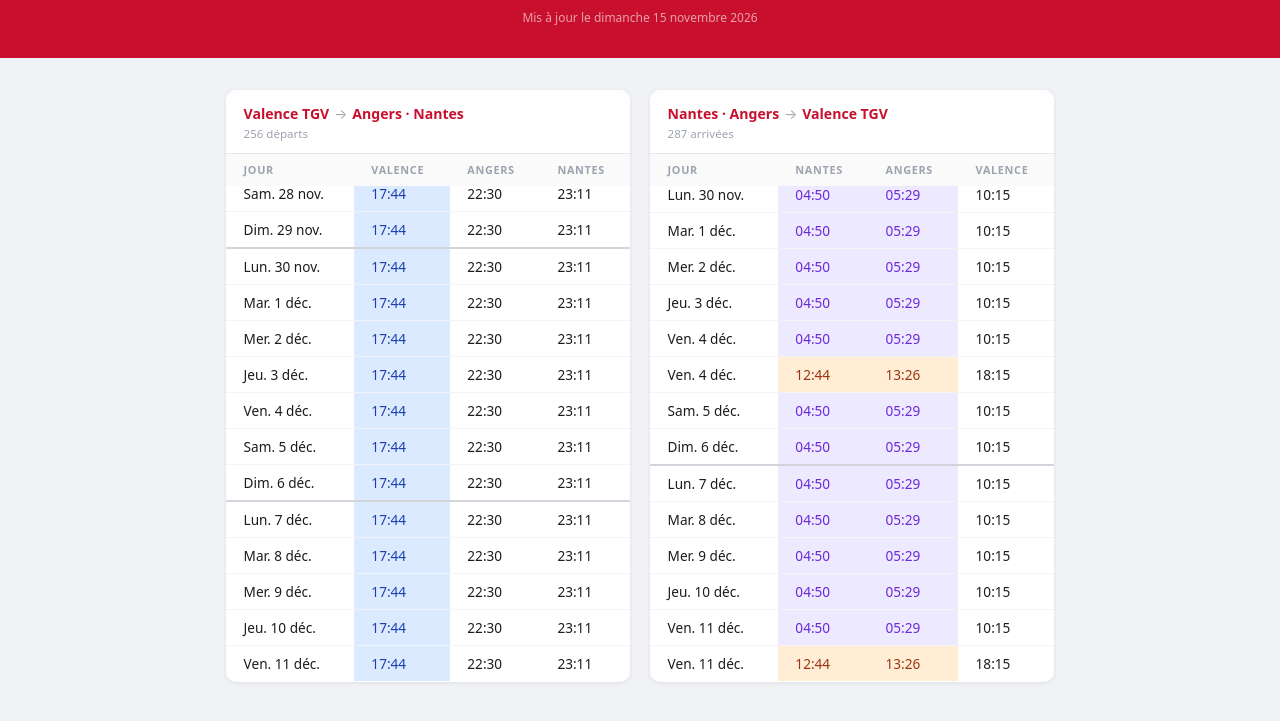
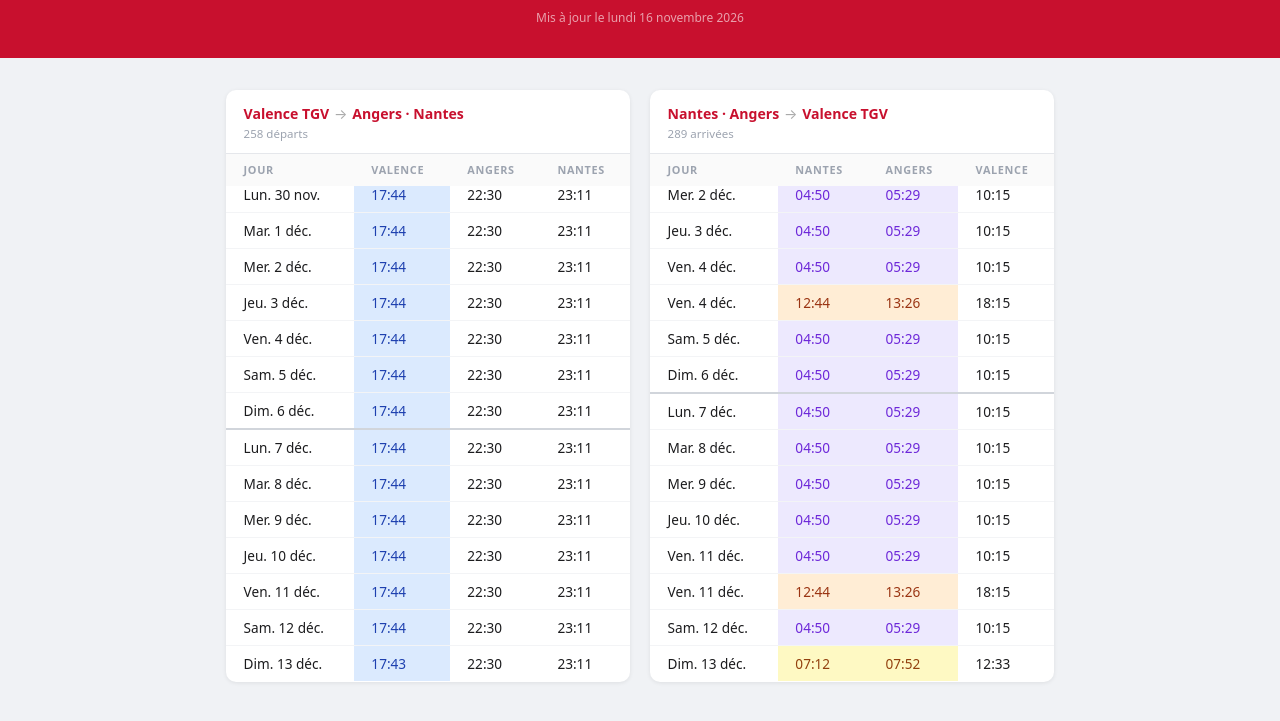
Before and after one commit to pcreux/trains-direct-valence-nantes, a plain HTML site: page index.html in a window 1280 px wide. Shown: the part 101-822 px from the top of the page. Drawn offline with Linux system fonts and the light colour scheme.

Commit message:
Update schedule 2026-11-16

```diff
--- a/index.html
+++ b/index.html
@@ -103,13 +103,13 @@
     <header>
       <h1>🚄 Trains directs</h1>
       <p class="subtitle">Valence TGV ↔ Angers · Nantes</p>
-      <p class="updated">Mis à jour le dimanche 15 novembre 2026</p>
+      <p class="updated">Mis à jour le lundi 16 novembre 2026</p>
     </header>
     <main>
     <section class="card">
       <div class="card-header">
         <div class="card-title">Valence TGV <span class="arrow">→</span> Angers · Nantes</div>
-        <div class="count">256 départs</div>
+        <div class="count">258 départs</div>
       </div>
       <div class="table-scroll">
         <table>
@@ -373,6 +373,8 @@
             <tr><td>Mer. 9 déc.</td><td class="time t-soir">17:44</td><td class="time">22:30</td><td class="time">23:11</td></tr>
             <tr><td>Jeu. 10 déc.</td><td class="time t-soir">17:44</td><td class="time">22:30</td><td class="time">23:11</td></tr>
             <tr><td>Ven. 11 déc.</td><td class="time t-soir">17:44</td><td class="time">22:30</td><td class="time">23:11</td></tr>
+            <tr><td>Sam. 12 déc.</td><td class="time t-soir">17:44</td><td class="time">22:30</td><td class="time">23:11</td></tr>
+            <tr><td>Dim. 13 déc.</td><td class="time t-soir">17:43</td><td class="time">22:30</td><td class="time">23:11</td></tr>
           </tbody>
         </table>
       </div>
@@ -381,7 +383,7 @@
     <section class="card">
       <div class="card-header">
         <div class="card-title">Nantes · Angers <span class="arrow">→</span> Valence TGV</div>
-        <div class="count">287 arrivées</div>
+        <div class="count">289 arrivées</div>
       </div>
       <div class="table-scroll">
         <table>
@@ -676,6 +678,8 @@
             <tr><td>Jeu. 10 déc.</td><td class="time t-nuit">04:50</td><td class="time t-nuit">05:29</td><td class="time">10:15</td></tr>
             <tr><td>Ven. 11 déc.</td><td class="time t-nuit">04:50</td><td class="time t-nuit">05:29</td><td class="time">10:15</td></tr>
             <tr><td>Ven. 11 déc.</td><td class="time t-apm">12:44</td><td class="time t-apm">13:26</td><td class="time">18:15</td></tr>
+            <tr><td>Sam. 12 déc.</td><td class="time t-nuit">04:50</td><td class="time t-nuit">05:29</td><td class="time">10:15</td></tr>
+            <tr><td>Dim. 13 déc.</td><td class="time t-matin">07:12</td><td class="time t-matin">07:52</td><td class="time">12:33</td></tr>
           </tbody>
         </table>
       </div>
```
Also changed, not shown: 1 other file.
